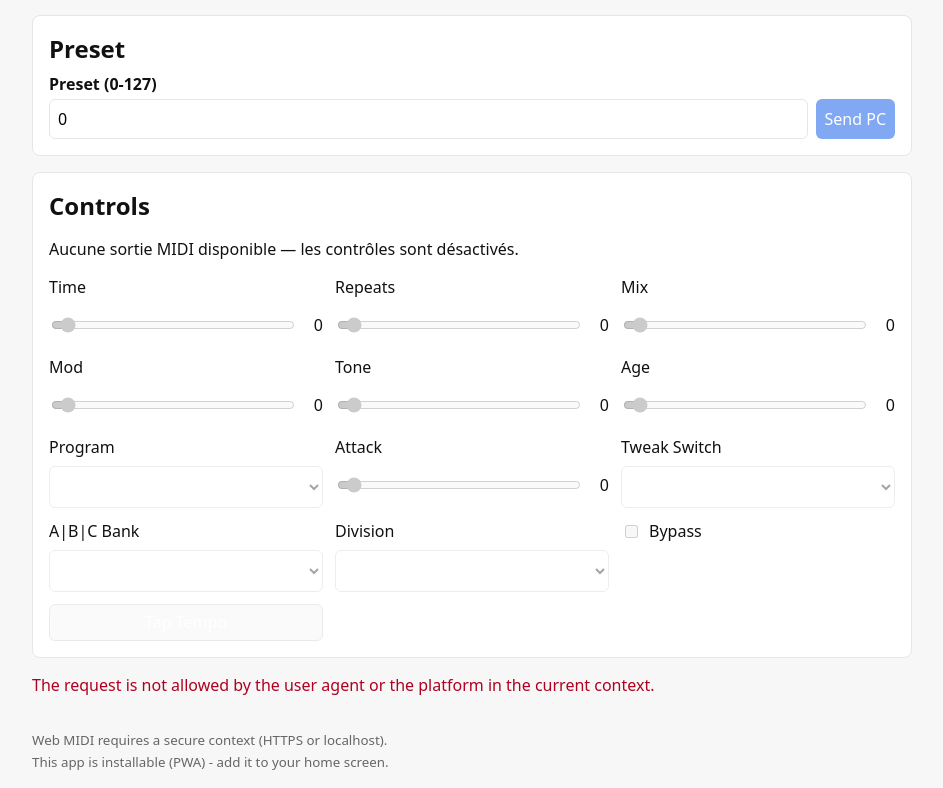
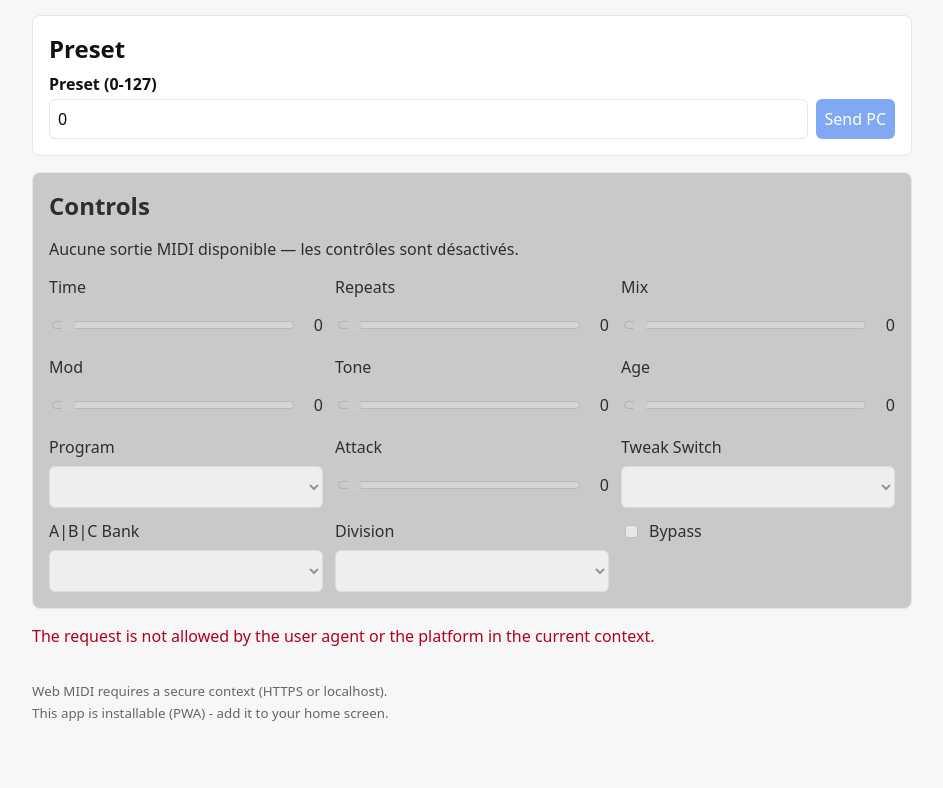
Before and after one commit to bpodrop/mako-editor, a Vue app: page / in a window 1280 px wide. Shown: the part 380-1168 px from the top of the page, without its empty margins (168-1111 px from the left). After the commit the page ends 1119 px from the top, so only its background shows below. Built offline with nearby package versions, Linux system fonts and the light colour scheme.

Commit message:
add pedal color

```diff
--- a/src/config/D1.json
+++ b/src/config/D1.json
@@ -1,5 +1,7 @@
 {
   "device": "Mako D1",
+  "backgroundColor": "#C9C9C9",
+  "textColor":"#2E2E2E",
   "schemaVersion": 1,
   "midi": {
     "channel": 1,
@@ -65,7 +67,7 @@
     },
 
     { "id": "bypass",  "label": "Bypass",    "cc": 29, "type": "toggle",    "off": 0, "on": 127 },
-    { "id": "tap",     "label": "Tap Tempo", "cc": 30, "type": "momentary", "value": 127 }
+    { "id": "tap",     "label": "Tap Tempo", "cc": 30, "type": "momentary", "value": 127, "hidden":"true" }
   ],
   "notes": [
     "128 presets rappelables via PC 0-127. Banques A/B/C = PC 0-8.",
--- a/src/config/M1.json
+++ b/src/config/M1.json
@@ -1,5 +1,7 @@
 {
   "device": "Mako M1",
+  "backgroundColor": "#324A6E",
+  "textColor":"#F4F4F4",
   "schemaVersion": 1,
   "midi": {
     "channel": 1,
@@ -40,8 +42,7 @@
     { "id": "noise",  "label": "Lo-Fi Noise",  "cc": 26, "type": "range", "min": 0, "max": 127 },
     { "id": "warble", "label": "Lo-Fi Warble", "cc": 27, "type": "range", "min": 0, "max": 127 },
 
-    { "id": "bypass", "label": "Bypass", "cc": 31, "type": "toggle",    "off": 0,   "on": 127 },
-    { "id": "tap",    "label": "Tap",    "cc": 85, "type": "momentary", "value": 127 },
+
 
     { "id": "rotarySpeed", "label": "Rotary Speed", "cc": 86, "type": "toggle", "slow": 0, "fast": 127 },
     { "id": "skipOrBrake", "label": "Skip/Rotary Brake", "cc": 87, "type": "toggle", "off": 0, "on": 127 },
@@ -49,9 +50,12 @@
     { "id": "outputVolume",   "label": "Output Volume",   "cc": 88, "type": "range", "min": 0, "max": 127 },
     { "id": "midiClockIgnore","label": "MIDI Clock Ignore","cc": 89, "type": "toggle", "off": 0, "on": 127 },
 
-    { "id": "tweakSwitch", "label": "Tweak Switch", "cc": 90,  "type": "enum", "map": { "shape": 0, "division": 1, "type": 2 } },
-    { "id": "bankSwitch",  "label": "Bank Switch",  "cc": 102, "type": "enum", "map": { "A": 0, "B": 1, "C": 2 } },
-    { "id": "tuneSwitch",  "label": "Tune Switch",  "cc": 103, "type": "enum", "map": { "tone": 0, "sym": 1, "x": 2 } }
+    { "id": "tweakSwitch", "label": "Tweak Switch", "cc": 90,  "type": "enum", "map": { "shape": 0, "division": 1, "type": 2 }, "hidden": true },
+    { "id": "bankSwitch",  "label": "Bank Switch",  "cc": 102, "type": "enum", "map": { "A": 0, "B": 1, "C": 2 }, "hidden": true },
+    { "id": "tuneSwitch",  "label": "Tune Switch",  "cc": 103, "type": "enum", "map": { "tone": 0, "sym": 1, "x": 2 }, "hidden": true },
+
+    { "id": "bypass", "label": "Bypass", "cc": 31, "type": "toggle",    "off": 0,   "on": 127 },
+    { "id": "tap",    "label": "Tap",    "cc": 85, "type": "toggle", "value": 127, "hidden":"true" }
   ],
   "notes": [
     "128 presets via PC 0-127. Banques A/B/C = PC 0-8.",
--- a/src/config/R1.json
+++ b/src/config/R1.json
@@ -1,5 +1,7 @@
 {
   "device": "Mako R1",
+  "backgroundColor": "#121212",
+  "textColor":"#C9A86A",
   "schemaVersion": 1,
   "midi": {
     "channel": 1,
--- a/src/config/types.ts
+++ b/src/config/types.ts
@@ -3,6 +3,9 @@ import type { AnyControl } from '../core/entities/controls';
 
 export type PedalConfig = {
   device: string;
+  color?: string;
+  backgroundColor?: string;
+  textColor?: string;
   schemaVersion: number;
   midi: unknown;
   controls: AnyControl[];
--- a/src/ui/App.vue
+++ b/src/ui/App.vue
@@ -24,10 +24,9 @@
 
     <section class="card grid">
       <PcSender />
-      <!-- <CcSender /> -->
     </section>
 
-    <section class="card">
+    <section class="card" :style="controlsCardStyle">
       <h2>Controls</h2>
       <p v-if="!selectedConfig">Sélectionnez une configuration pour afficher les contrôles.</p>
       <template v-else>
@@ -88,6 +87,36 @@ const selectedConfig = computed<PedalConfig | undefined>(() =>
 
 const visibleControls = computed(() => getVisibleControls(selectedConfig.value));
 
+function parseHexColor(hex: string): { r: number; g: number; b: number } | undefined {
+  const m = hex.trim().match(/^#([0-9a-fA-F]{3}|[0-9a-fA-F]{6})$/);
+  if (!m) return undefined;
+  let h = m[1];
+  if (h.length === 3) {
+    h = h.split('').map(ch => ch + ch).join('');
+  }
+  const r = parseInt(h.slice(0, 2), 16);
+  const g = parseInt(h.slice(2, 4), 16);
+  const b = parseInt(h.slice(4, 6), 16);
+  return { r, g, b };
+}
+
+function contrastTextFor(bg: string): string {
+  const rgb = parseHexColor(bg);
+  if (!rgb) return '#000';
+  const yiq = (rgb.r * 299 + rgb.g * 587 + rgb.b * 114) / 1000;
+  return yiq >= 128 ? '#000' : '#fff';
+}
+
+const controlsCardStyle = computed(() => {
+  const cfg = selectedConfig.value;
+  const bg = cfg?.backgroundColor ?? cfg?.color;
+  const fg = cfg?.textColor ?? (bg ? contrastTextFor(bg) : undefined);
+  const style: Record<string, string> = {};
+  if (bg) style.backgroundColor = bg;
+  if (fg) style.color = fg;
+  return style;
+});
+
 // Appliquer le canal par défaut de la config au store
 watch(selectedConfig, (cfg) => {
   if (cfg?.midi?.channel) setChannel(cfg.midi.channel);
```
Also changed, not shown: 1 other file (tests, documents, lock files or other folders).
